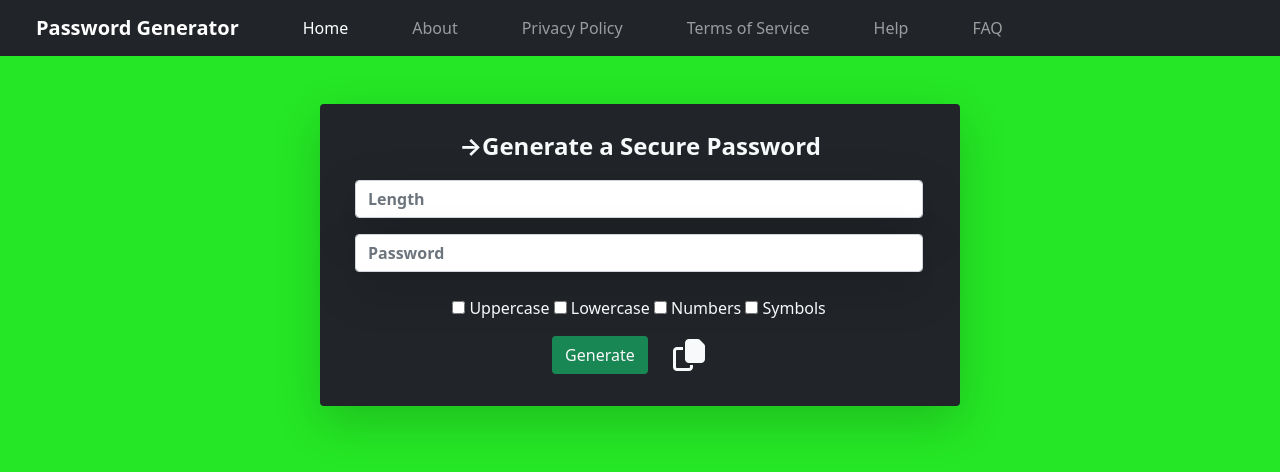
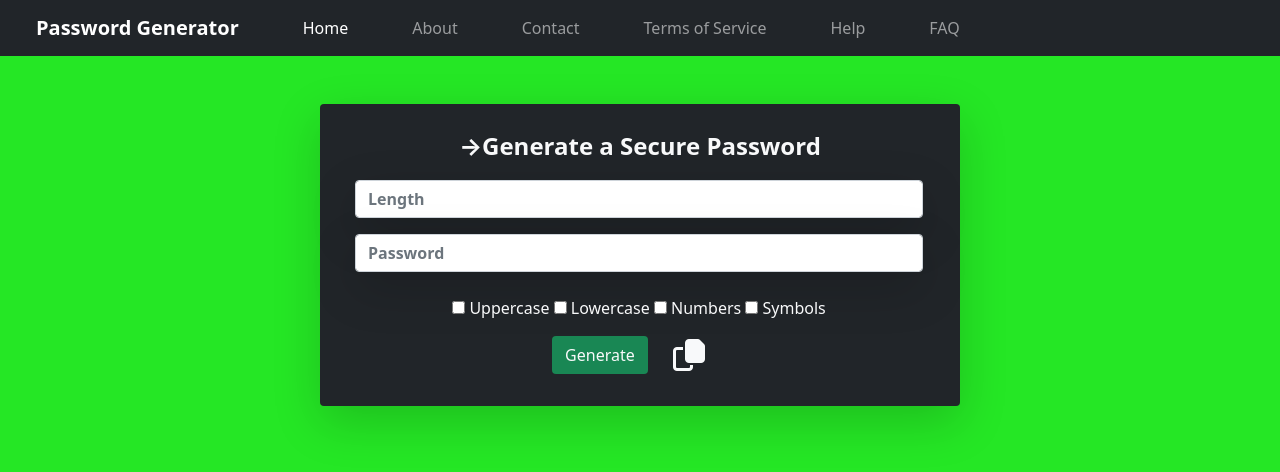
Before and after one commit to Amjadjamali32/Password-Generator, a plain HTML site: page index.html in a window 1280 px wide. Drawn offline with nearby package versions, Linux system fonts and the light colour scheme.

Commit message:
updated index

```diff
--- a/index.html
+++ b/index.html
@@ -34,7 +34,7 @@
                 <a class="nav-link" href="#">About</a>
               </li>
               <li class="nav-item mx-4">
-                <a class="nav-link" href="#">Privacy Policy</a>
+                <a class="nav-link" href="Contact.html">Contact</a>
               </li>
               <li class="nav-item mx-4">
                 <a class="nav-link" href="#">Terms of Service</a>
```
